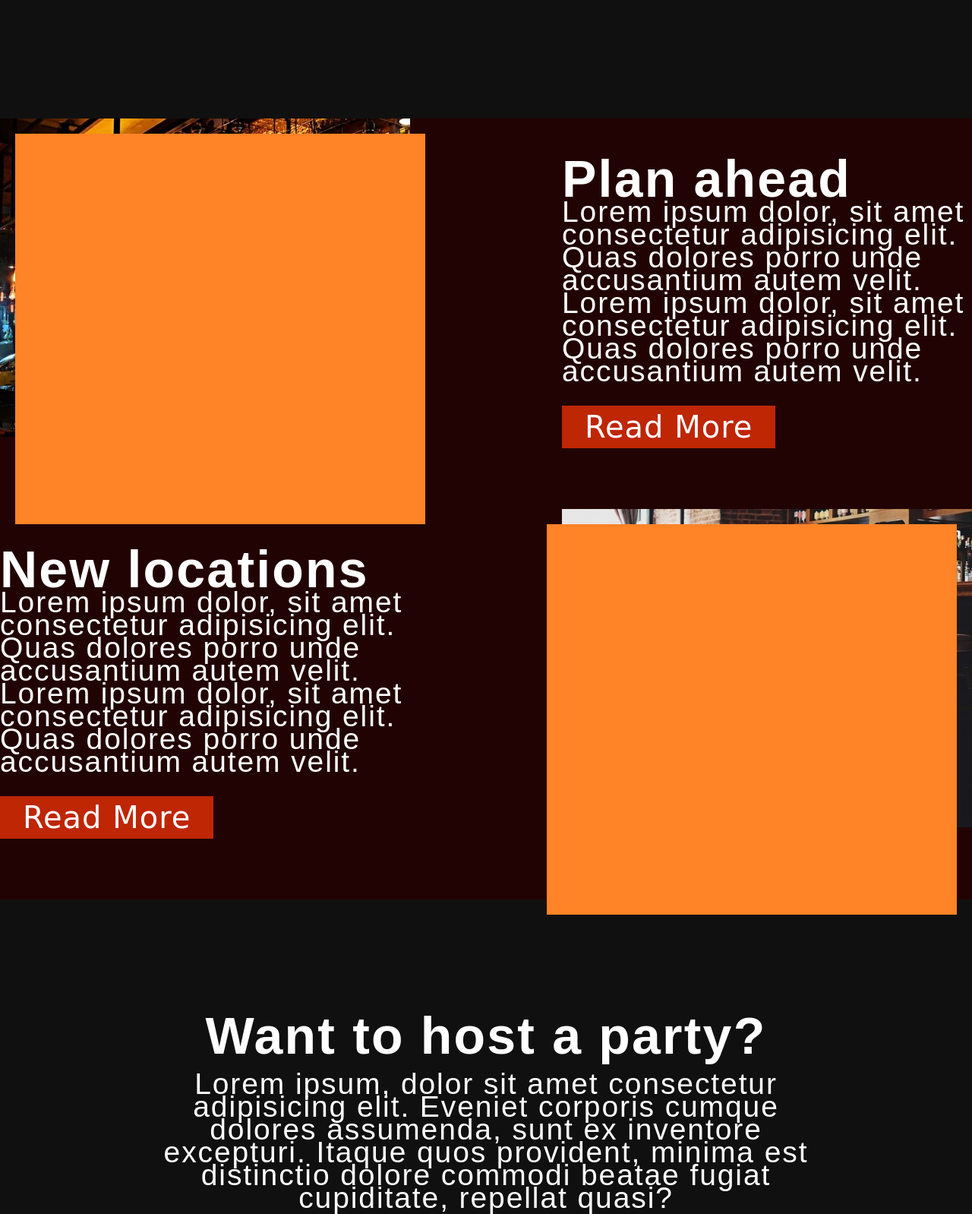
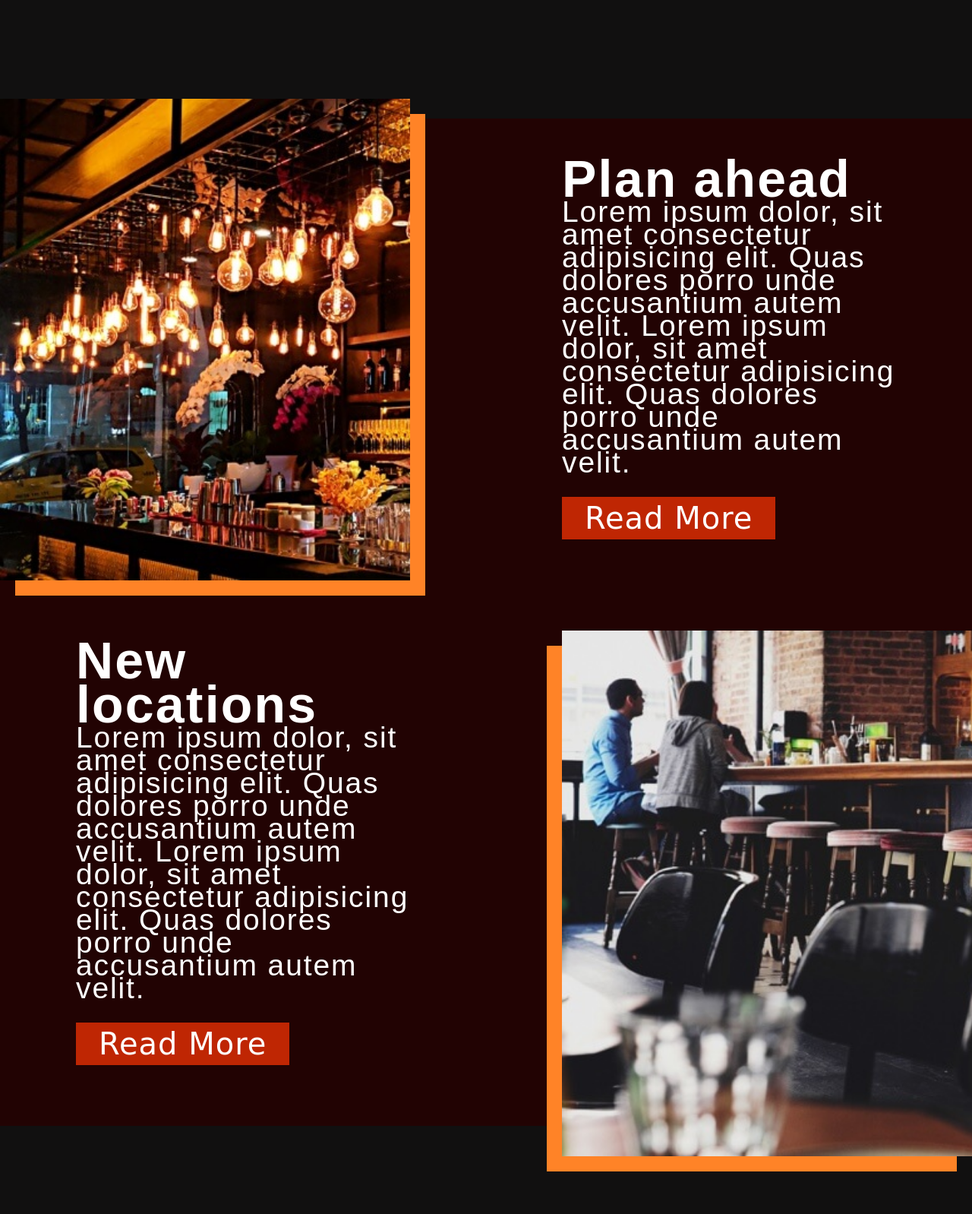
Before and after one commit to CerealJim/jim-hazlewood-project-one, a plain HTML site: page index.html in a window 1280 px wide. Shown: the part 1500-3098 px from the top of the page at 76% size. Drawn offline with Linux system fonts and the light colour scheme; a web font is replaced by a local one.

Commit message:
created new partials to reorganize styles

```diff
--- a/index.html
+++ b/index.html
@@ -119,8 +119,8 @@
             <div class="flexItem rightSide articlePic2 articlePics">
               <div class="blogPicBackgrounds blogPicBackground2"></div>
             </div>
-          </div>
-        <!-- </div> -->
+          <!-- </div> -->
+        </div>
       </section>
 
 
@@ -129,7 +129,7 @@
       <section id="hostParty" class="hostParty">
         <div class="wrapper">
           <div class="aboutContentWrapper">
-            <h2>Want to host a party?</h2>
+            <h2><span class="textColor">Want to host a party?</span></h2>
             <p>Lorem ipsum, dolor sit amet consectetur adipisicing elit. Eveniet corporis cumque dolores assumenda, sunt ex inventore excepturi. Itaque quos provident, minima est distinctio dolore commodi beatae fugiat cupiditate, repellat quasi?</p>
             <button>Find out more</button>
           </div>
@@ -147,8 +147,8 @@
               <div class="eventImgOverlay"></div>
             </div>
             <div class="eventContent">
-              <h2>Events</h2>
-              <p>Lorem ipsum dolor, sit amet consectetur adipisicing elit. Quas dolores porro unde accusantium autem velit, corporis ab laborum fugit rem eaque aspernatur ut fuga in. Lorem ipsum dolor, sit amet consectetur adipisicing elit. Quas dolores porro unde accusantium autem velit, corporis ab laborum fugit rem eaque aspernatur ut fuga in. Lorem ipsum dolor, sit amet consectetur adipisicing elit. Quas dolores porro unde accusantium autem velit, corporis ab laborum fugit rem eaque aspernatur ut fuga in. .</p>
+              <h2><span class="textColor">Events<span></h2>
+              <p>Lorem ipsum dolor, sit amet consectetur adipisicing elit. Quas dolores porro unde accusantium autem velit, corporis ab laborum fugit rem eaque aspernatur ut fuga in. Lorem ipsum dolor, sit amet consectetur adipisicing elit. Quas dolores porro unde accusantium autem velit, corporis ab laborum fugit rem eaque aspernatur ut fuga in. Lorem ipsum dolor, sit amet consectetur adipisicing elit. Quas dolores porro unde accusantium autem velit.</p>
               <button>Find out more</button>
             </div>
           </div>
--- a/styles/sass/style.scss
+++ b/styles/sass/style.scss
@@ -5,6 +5,8 @@
 
 // variables import
 @import 'variables';
+
+
 
 
 /* ========================================
@@ -89,7 +91,7 @@ GENERAL STYLES
 
 .outerWrapper {
   width: 100%;
-  max-width: 1400px;
+  max-width: 1500px;
   margin: 0 auto;
 }
 
@@ -274,24 +276,13 @@ BLOG SECTION - INDEX & BLOG
 ======================================== */
 
 .blog {
-  background-color: $backgroundColor;
-  z-index: -10;
+  background-color: $secondaryBackgroundColor;
 }
-
-.articlePic1 {
-  background-image: url(../assets/left-image.jpg);
-}
-
-.articlePic2 {
-  background-image: url(../assets/right-image.jpg);
-}
-
 
 .articlesFlexContainer {
   display:flex;
   flex-flow: row wrap;
   justify-content: space-between;
-  background-color: $secondaryBackgroundColor;
 }
 
 .flexItem {
@@ -301,28 +292,40 @@ BLOG SECTION - INDEX & BLOG
 
 .articlePics {
   position: relative;
-  background-repeat: no-repeat;
 }
 
 .blogPicBackgrounds {
   position: absolute;
-  background-color: $orangeColor;
+  background-repeat: no-repeat;
+  background-size: cover;
   width: 100%;
   height: 100%;
-  z-index: 10;
+  // z-index: 10;
+}
+
+
+.articleContainer1 {
+  padding-right: calc(200px / 2);
+}
+
+.articleContainer2 {
+  // text-align: right;
+  padding-left: calc(200px / 2);
 }
 
 .blogPicBackground1 {
-  top: 1rem;
-  left: 1rem;
+  background-image: url(../assets/left-image.jpg);
+  box-shadow: 1rem 1rem $orangeColor;
+  top: -1.3rem;
+  right: 0;
 }
 
 .blogPicBackground2 {
-  top: 1rem;
-  right: 1rem;
+  background-image: url(../assets/right-image.jpg);
+  box-shadow: -1rem 1rem $orangeColor;
+  bottom: -2rem;
+  left: 0;
 }
-
-
 
 /* ========================================
 HOST PARTY SECTION - INDEX
@@ -368,13 +371,13 @@ EVENTS SECTION - INDEX
 
 .eventPic {
   min-width: 15.2rem; /* min width size of 304px*/
-  padding-right: 2rem;
+  padding-right: 4rem;
   position: relative;
-  z-index: 10;
 }
 
 .eventPic img {
   height: 15.2rem; /* max height size of 304px*/
+  box-shadow: -1rem 1rem .1rem $orangeColor;
   background-size:contain;
 
 }
@@ -554,11 +557,7 @@ input[type="email"] {
   background-color: $backgroundColor;
   border: 2px solid $orangeColor;
 }
-.form-bottom textarea[placeholder="comment"] {
-  color: $primaryFontColor;
-  padding-top:1rem;
-  padding-left:1rem;
-}
+
 
 
 
```
Also changed, not shown: styles/sass/_blog.scss (added), styles/sass/_generalStyles.scss (deleted), styles/sass/_generalstyle.scss (added), styles/sass/_home.scss (added), styles/sass/_nav.scss (deleted), styles/sass/_typography.scss (added), styles/sass/contact.scss (added), styles/style.css.
